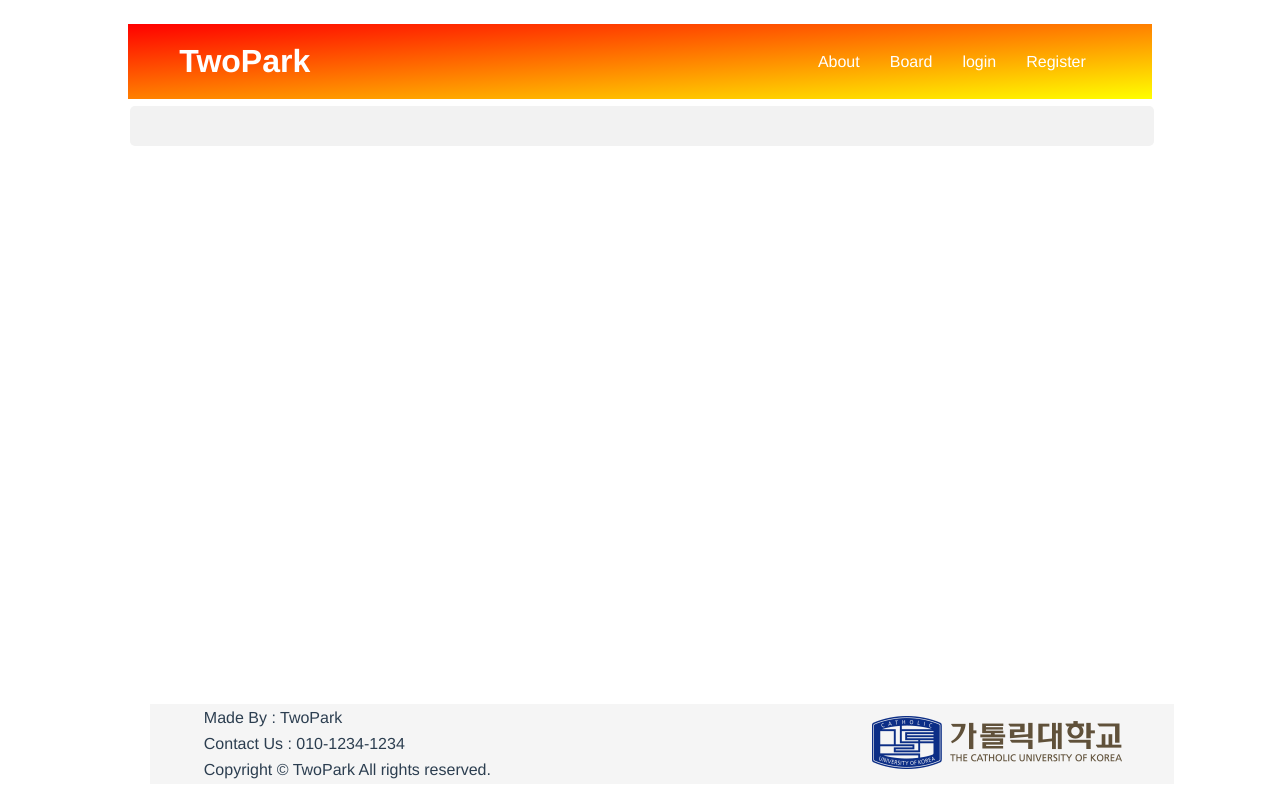
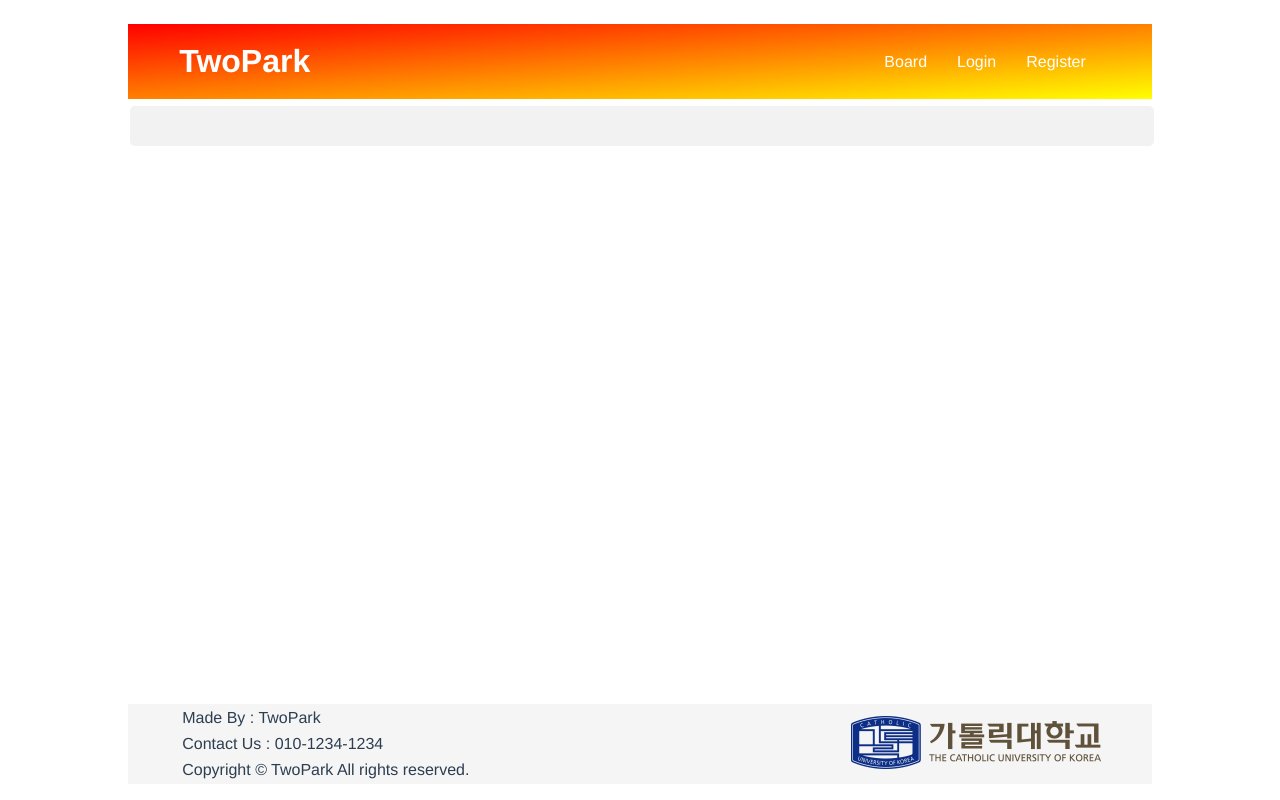
Before and after one commit to Dyrandy/TwoPark, a Vue app in the folder tp_frontend/: page / in a window 1280 px wide. Built offline with nearby package versions, Linux system fonts and the light colour scheme.

Commit message:
fixed minor issues regarding header.vue and footer.vue

```diff
--- a/tp_frontend/src/components/Footer.vue
+++ b/tp_frontend/src/components/Footer.vue
@@ -26,6 +26,7 @@
   }
   footer{
     width: 80%;
+    left: 10%;
     height: 80px;
     background-color :whitesmoke;
     position: fixed;
--- a/tp_frontend/src/components/Header.vue
+++ b/tp_frontend/src/components/Header.vue
@@ -4,9 +4,8 @@
       <h1><a href="/">TwoPark</a></h1>
       <nav>
         <ul class = "menu">
-          <li><a href="">About</a></li>
           <li><a href="/board">Board</a></li>
-          <li><a href="/login">login</a></li>
+          <li><a href="/login">Login</a></li>
           <li><a href="/register">Register</a></li>
         </ul>
       </nav>
@@ -42,7 +41,6 @@
     width: 80%;
     left: 10%;
     height: 75px;
-    /*background-color:orangered;*/
     background-image: linear-gradient(to bottom right, red, yellow);
     position: fixed;
     top: 3%;
@@ -53,7 +51,6 @@
     color: white;
     line-height: 75px;
     float:left;
-    /*margin-left: 10px;*/
   }
   .menu{
     float:right;
```
